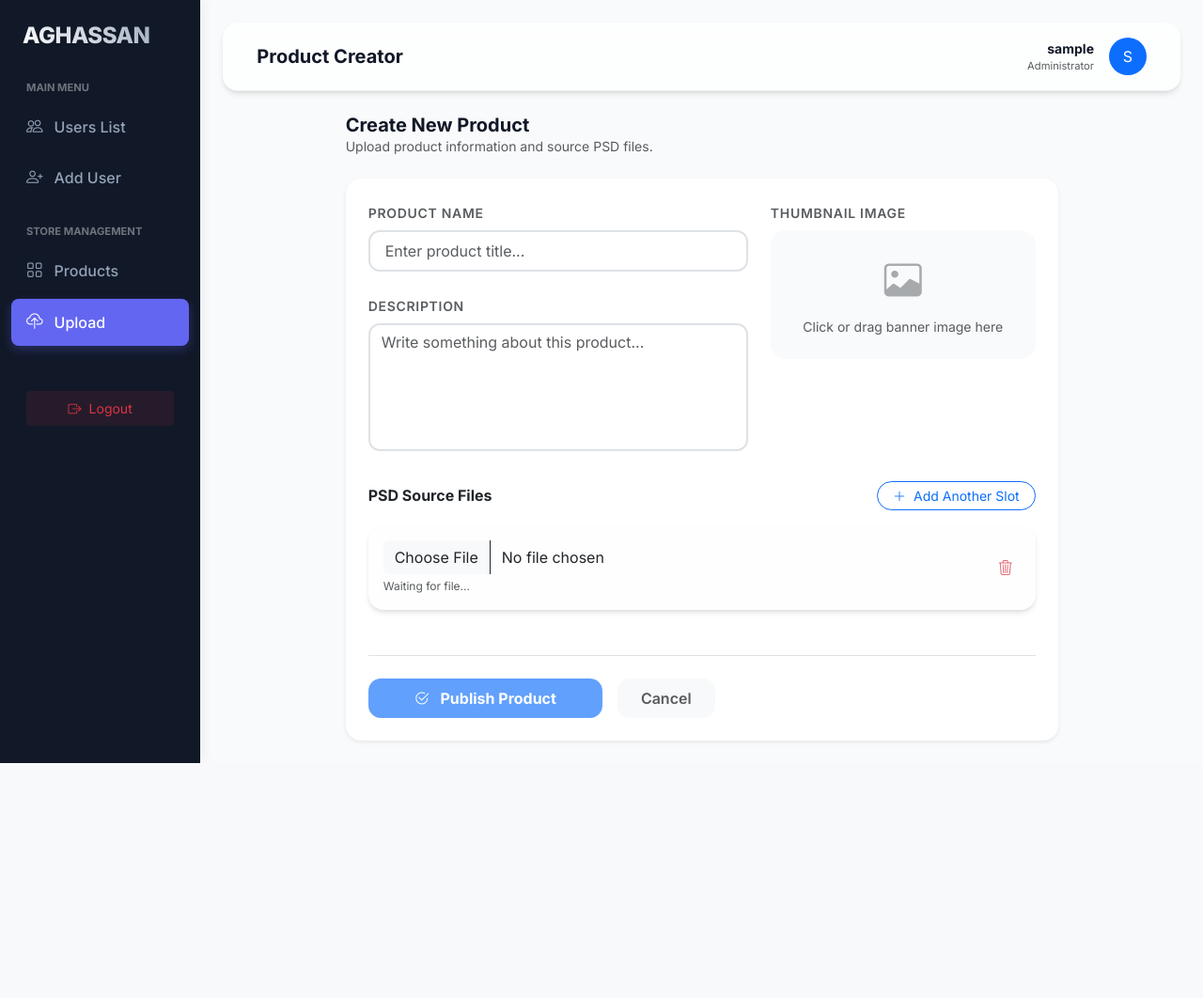
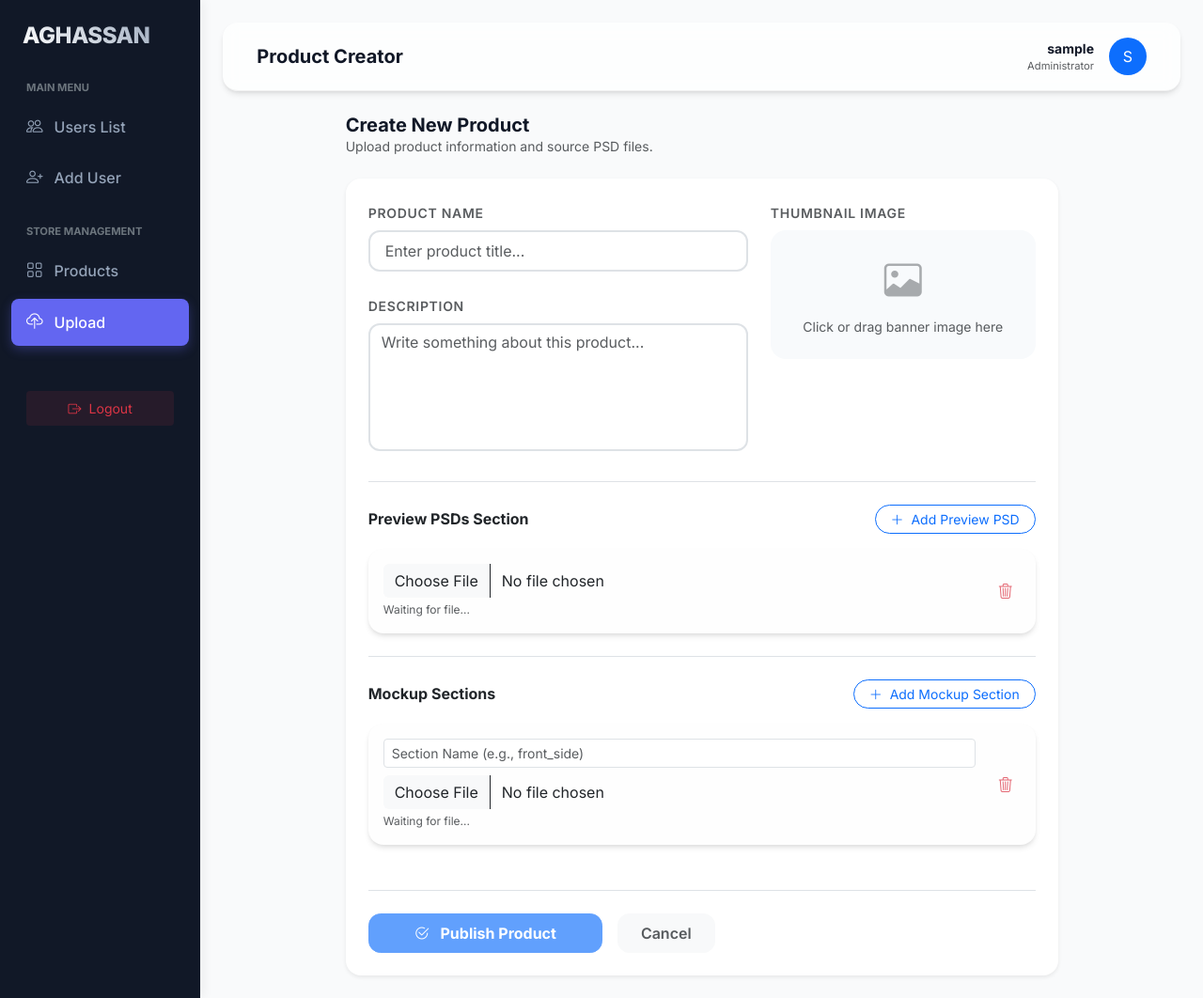
Before and after one commit to ArunRoy404/aghassan-admin-django, a Django app: page /products/upload/ in a window 1280 px wide. Shown: the whole page at 94% size. Before the commit the page ends 812 px from the top, so only its background shows below. Run offline with Django 5.2, Linux system fonts and the light colour scheme; the visitor is signed in with stand-in values (Sample User, id 1).

Commit message:
refactor: products data updated

```diff
--- a/products/models.py
+++ b/products/models.py
@@ -13,6 +13,8 @@ class ProductPSD(models.Model):
     product = models.ForeignKey(Product, related_name='psd_files', on_delete=models.CASCADE)
     psd_file = models.FileField(upload_to='psds/')
     structure_json = models.JSONField(null=True, blank=True)
+    psd_type = models.CharField(max_length=20, choices=[('preview', 'Preview'), ('mockup', 'Mockup')], default='preview')
+    name = models.CharField(max_length=100, blank=True, null=True)
     uploaded_at = models.DateTimeField(auto_now_add=True)
 
     def __str__(self):
--- a/products/urls.py
+++ b/products/urls.py
@@ -5,6 +5,7 @@ urlpatterns = [
     # API endpoints
     path('api/products/', views.ProductListAPI.as_view(), name='api_product_list'),
     path('api/products/<int:pk>/', views.ProductDetailAPI.as_view(), name='api_product_detail'),
+    path('api/products/<int:pk>/preview/', views.GeneratePreviewAPI.as_view(), name='api_generate_preview'),
     path('api/products/<int:pk>/mockup/', views.GenerateMockupAPI.as_view(), name='api_generate_mockup'),
 
     # Web endpoints
--- a/products/views.py
+++ b/products/views.py
@@ -43,7 +43,7 @@ class ProductDetailAPI(generics.RetrieveAPIView):
             "data": response.data
         })
 
-class GenerateMockupAPI(APIView):
+class BaseMockupAPI(APIView):
     parser_classes = (MultiPartParser, FormParser)
 
     def bezier_calc(self, u, v, h_pts, v_pts):
@@ -135,33 +135,9 @@ class GenerateMockupAPI(APIView):
                 "status": 400
             }, status=400)
 
-        product_psds = product.psd_files.all()
-        if not product_psds.exists():
-            return Response({
-                "success": False,
-                "message": "PSD missing",
-                "error": "No PSD files attached to this product",
-                "status": 400
-            }, status=400)
+    def process_psds(self, request, product, product_psds, user_img):
+        previews = []
 
-        img_array = np.frombuffer(image_file.read(), np.uint8)
-        img = cv2.imdecode(img_array, cv2.IMREAD_UNCHANGED)
-        if img is None:
-            return Response({
-                "success": False,
-                "message": "Invalid image",
-                "error": "The provided image format is not supported or corrupted",
-                "status": 400
-            }, status=400)
-
-        if len(img.shape) > 2 and img.shape[2] == 3:
-            user_img = cv2.cvtColor(img, cv2.COLOR_BGR2RGBA)
-        elif len(img.shape) > 2 and img.shape[2] == 4:
-            user_img = cv2.cvtColor(img, cv2.COLOR_BGRA2RGBA)
-        else:
-            user_img = cv2.cvtColor(img, cv2.COLOR_GRAY2RGBA)
-
-        previews = []
         try:
             for product_psd in product_psds:
                 psd_path = product_psd.psd_file.path
@@ -225,6 +201,61 @@ class GenerateMockupAPI(APIView):
                 "error": str(e),
                 "status": 500
             }, status=500)
+class GeneratePreviewAPI(BaseMockupAPI):
+    def post(self, request, pk):
+        product = get_object_or_404(Product, pk=pk)
+
+        image_file = request.FILES.get('image')
+        if not image_file:
+            return Response({"success": False, "message": "No image provided", "status": 400}, status=400)
+
+        product_psds = product.psd_files.filter(psd_type='preview')
+        if not product_psds.exists():
+            return Response({"success": False, "message": "No preview PSDs attached to this product", "status": 400}, status=400)
+
+        img_array = np.frombuffer(image_file.read(), np.uint8)
+        img = cv2.imdecode(img_array, cv2.IMREAD_UNCHANGED)
+        if img is None:
+            return Response({"success": False, "message": "Invalid image", "status": 400}, status=400)
+
+        if len(img.shape) > 2 and img.shape[2] == 3:
+            user_img = cv2.cvtColor(img, cv2.COLOR_BGR2RGBA)
+        elif len(img.shape) > 2 and img.shape[2] == 4:
+            user_img = cv2.cvtColor(img, cv2.COLOR_BGRA2RGBA)
+        else:
+            user_img = cv2.cvtColor(img, cv2.COLOR_GRAY2RGBA)
+
+        return self.process_psds(request, product, product_psds, user_img)
+
+class GenerateMockupAPI(BaseMockupAPI):
+    def post(self, request, pk):
+        product = get_object_or_404(Product, pk=pk)
+
+        mockup_id = request.POST.get('id')
+        if not mockup_id:
+            return Response({"success": False, "message": "No mockup id provided", "status": 400}, status=400)
+
+        image_file = request.FILES.get('image')
+        if not image_file:
+            return Response({"success": False, "message": "No image provided", "status": 400}, status=400)
+
+        product_psds = product.psd_files.filter(id=mockup_id, psd_type='mockup')
+        if not product_psds.exists():
+            return Response({"success": False, "message": "Selected mockup section not found", "status": 400}, status=400)
+
+        img_array = np.frombuffer(image_file.read(), np.uint8)
+        img = cv2.imdecode(img_array, cv2.IMREAD_UNCHANGED)
+        if img is None:
+            return Response({"success": False, "message": "Invalid image", "status": 400}, status=400)
+
+        if len(img.shape) > 2 and img.shape[2] == 3:
+            user_img = cv2.cvtColor(img, cv2.COLOR_BGR2RGBA)
+        elif len(img.shape) > 2 and img.shape[2] == 4:
+            user_img = cv2.cvtColor(img, cv2.COLOR_BGRA2RGBA)
+        else:
+            user_img = cv2.cvtColor(img, cv2.COLOR_GRAY2RGBA)
+
+        return self.process_psds(request, product, product_psds, user_img)
 
 # Web Views
 @login_required
@@ -233,15 +264,23 @@ def upload_product(request):
         name = request.POST.get('name')
         description = request.POST.get('description')
         thumbnail = request.FILES.get('thumbnail')
-        psd_files = request.FILES.getlist('psd_files')
+        preview_psd_files = request.FILES.getlist('preview_psd_files')
+        mockup_psd_files = request.FILES.getlist('mockup_psd_files')
+        mockup_names = request.POST.getlist('mockup_names')
 
-        # Get the JSON data from client-side processing
         import json
-        psd_data_raw = request.POST.get('psd_data', '[]')
+        preview_psd_data_raw = request.POST.get('preview_psd_data', '[]')
+        mockup_psd_data_raw = request.POST.get('mockup_psd_data', '[]')
+
         try:
-            psd_data = json.loads(psd_data_raw)
+            preview_psd_data = json.loads(preview_psd_data_raw)
         except json.JSONDecodeError:
-            psd_data = []
+            preview_psd_data = []
+
+        try:
+            mockup_psd_data = json.loads(mockup_psd_data_raw)
+        except json.JSONDecodeError:
+            mockup_psd_data = []
 
         # Create product
         product = Product.objects.create(
@@ -250,16 +289,32 @@ def upload_product(request):
             thumbnail=thumbnail
         )
 
-        # Create PSD entries (matching by index)
-        for i, psd in enumerate(psd_files):
+        # Create Preview PSD entries
+        for i, psd in enumerate(preview_psd_files):
             structure = None
-            if i < len(psd_data):
-                structure = psd_data[i].get('structure')
+            if i < len(preview_psd_data):
+                structure = preview_psd_data[i].get('structure')
 
             ProductPSD.objects.create(
                 product=product,
                 psd_file=psd,
-                structure_json=structure
+                structure_json=structure,
+                psd_type='preview'
+            )
+
+        # Create Mockup PSD entries
+        for i, psd in enumerate(mockup_psd_files):
+            structure = None
+            if i < len(mockup_psd_data):
+                structure = mockup_psd_data[i].get('structure')
+            name_val = mockup_names[i] if i < len(mockup_names) else f'Section {i+1}'
+
+            ProductPSD.objects.create(
+                product=product,
+                psd_file=psd,
+                structure_json=structure,
+                psd_type='mockup',
+                name=name_val
             )
 
         return redirect('product_list')
--- a/templates/products/upload.html
+++ b/templates/products/upload.html
@@ -58,20 +58,27 @@
                     </div>
                 </div>
 
-                <div class="psd-section mt-2">
+                <div class="psd-section mt-2 border-top pt-4">
                     <div class="d-flex justify-content-between align-items-center mb-3">
-                        <h6 class="fw-bold mb-0">PSD Source Files</h6>
-                        <button type="button" class="btn btn-sm btn-outline-primary rounded-pill px-3" id="add-psd-btn">
-                            <i class="bi bi-plus-lg me-1"></i> Add Another Slot
+                        <h6 class="fw-bold mb-0">Preview PSDs Section</h6>
+                        <button type="button" class="btn btn-sm btn-outline-primary rounded-pill px-3" id="add-preview-btn">
+                            <i class="bi bi-plus-lg me-1"></i> Add Preview PSD
                         </button>
                     </div>
-
-                    <div id="psd-slots-container">
-                        <!-- Slots will be added dynamically -->
-                    </div>
+                    <div id="preview-slots-container"></div>
+                    <input type="hidden" name="preview_psd_data" id="preview_psd_data">
                 </div>
 
-                <input type="hidden" name="psd_data" id="psd_data">
+                <div class="psd-section mt-4 border-top pt-4">
+                    <div class="d-flex justify-content-between align-items-center mb-3">
+                        <h6 class="fw-bold mb-0">Mockup Sections</h6>
+                        <button type="button" class="btn btn-sm btn-outline-primary rounded-pill px-3" id="add-mockup-btn">
+                            <i class="bi bi-plus-lg me-1"></i> Add Mockup Section
+                        </button>
+                    </div>
+                    <div id="mockup-slots-container"></div>
+                    <input type="hidden" name="mockup_psd_data" id="mockup_psd_data">
+                </div>
 
                 <div class="pt-4 border-top mt-5 d-flex gap-3">
                     <button type="submit" class="btn btn-primary px-5 py-2 fw-700" id="submit-btn"
@@ -89,9 +96,14 @@
 <script src="{% static 'js/vendor/ag-psd.bundle.js' %}"></script>
 
 <script>
-    const psdSlotsContainer = document.getElementById('psd-slots-container');
-    const addPsdBtn = document.getElementById('add-psd-btn');
-    const psdDataInput = document.getElementById('psd_data');
+    const previewSlotsContainer = document.getElementById('preview-slots-container');
+    const addPreviewBtn = document.getElementById('add-preview-btn');
+    const previewDataInput = document.getElementById('preview_psd_data');
+
+    const mockupSlotsContainer = document.getElementById('mockup-slots-container');
+    const addMockupBtn = document.getElementById('add-mockup-btn');
+    const mockupDataInput = document.getElementById('mockup_psd_data');
+
     const submitBtn = document.getElementById('submit-btn');
     const thumbInput = document.getElementById('thumbnail');
     const thumbPreview = document.getElementById('thumb-preview');
@@ -114,7 +126,7 @@
     // PSD Logic
     const psdStructures = {};
 
-    function createPsdSlot() {
+    function createPsdSlot(type, container) {
         const slotId = 'slot-' + Date.now() + '-' + Math.random().toString(36).substr(2, 9);
         const slot = document.createElement('div');
         slot.className = 'psd-slot card mb-3 border-0 bg-light-soft';
@@ -123,12 +135,16 @@
         slot.style.border = '1px solid #e2e8f0 !important';
         slot.style.borderRadius = '1rem';
 
+        const isMockup = type === 'mockup';
+        const fileInputName = isMockup ? 'mockup_psd_files' : 'preview_psd_files';
+        const nameInputHtml = isMockup ? `<input type="text" class="form-control form-control-sm mb-2" name="mockup_names" placeholder="Section Name (e.g., front_side)" required>` : '';
+
         slot.innerHTML = `
             <div class="card-body p-3">
                 <div class="d-flex align-items-center gap-3">
-                    <div class="slot-number-badge">{{ forloop.counter }}</div>
                     <div class="flex-grow-1">
-                        <input type="file" class="form-control psd-file-input border-0 bg-transparent fw-500" name="psd_files" accept=".psd" required>
+                        ${nameInputHtml}
+                        <input type="file" class="form-control psd-file-input border-0 bg-transparent fw-500" name="${fileInputName}" accept=".psd" required>
                         <div class="status-info d-flex align-items-center gap-2 mt-1">
                              <div class="small text-muted status-text" style="font-size: 0.75rem;">Waiting for file...</div>
                         </div>
@@ -191,34 +207,50 @@
             }, 200);
         });
 
-        psdSlotsContainer.appendChild(slot);
+        container.appendChild(slot);
         return slot;
     }
 
     function syncPsdData() {
-        const results = [];
-        const slots = psdSlotsContainer.querySelectorAll('.psd-slot');
-        slots.forEach(slot => {
-            const id = slot.id;
-            const structure = psdStructures[id] || null;
-            results.push({ structure: structure });
+        const pResults = [];
+        previewSlotsContainer.querySelectorAll('.psd-slot').forEach(slot => {
+            pResults.push({ structure: psdStructures[slot.id] || null });
         });
-        psdDataInput.value = JSON.stringify(results);
+        previewDataInput.value = JSON.stringify(pResults);
+
+        const mResults = [];
+        mockupSlotsContainer.querySelectorAll('.psd-slot').forEach(slot => {
+            mResults.push({ structure: psdStructures[slot.id] || null });
+        });
+        mockupDataInput.value = JSON.stringify(mResults);
     }
 
     function updateSubmitButton() {
-        const slots = psdSlotsContainer.querySelectorAll('.psd-slot');
-        let allProcessed = slots.length > 0;
-        slots.forEach(slot => {
-            if (!psdStructures[slot.id]) allProcessed = false;
+        const previewSlots = previewSlotsContainer.querySelectorAll('.psd-slot');
+        const mockupSlots = mockupSlotsContainer.querySelectorAll('.psd-slot');
+
+        let isValid = previewSlots.length > 0 && mockupSlots.length > 0;
+
+        [...previewSlots, ...mockupSlots].forEach(slot => {
+            if (!psdStructures[slot.id]) isValid = false;
         });
-        submitBtn.disabled = !allProcessed;
+
+        submitBtn.disabled = !isValid;
     }
 
-    addPsdBtn.addEventListener('click', () => createPsdSlot());
+    addPreviewBtn.addEventListener('click', () => {
+        createPsdSlot('preview', previewSlotsContainer);
+        updateSubmitButton();
+    });
+
+    addMockupBtn.addEventListener('click', () => {
+        createPsdSlot('mockup', mockupSlotsContainer);
+        updateSubmitButton();
+    });
 
     // Initialize
-    createPsdSlot();
+    createPsdSlot('preview', previewSlotsContainer);
+    createPsdSlot('mockup', mockupSlotsContainer);
     updateSubmitButton();
 </script>
 
```
Also changed, not shown: products/serializers.py (+20 -1 lines), products/migrations/0004_productpsd_name_productpsd_psd_type.py (added).
